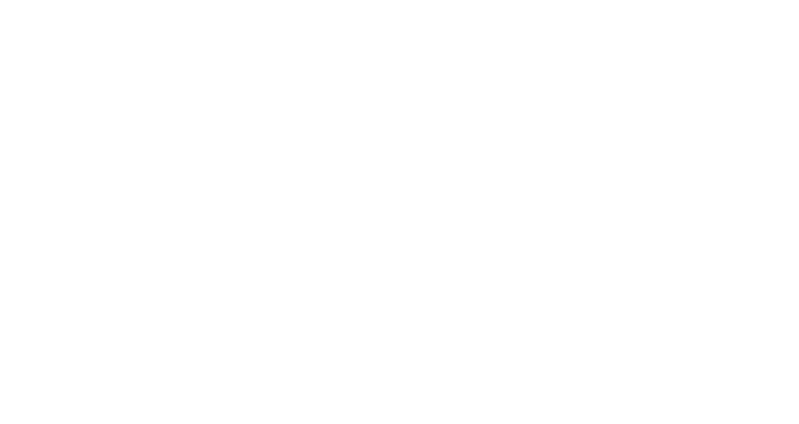
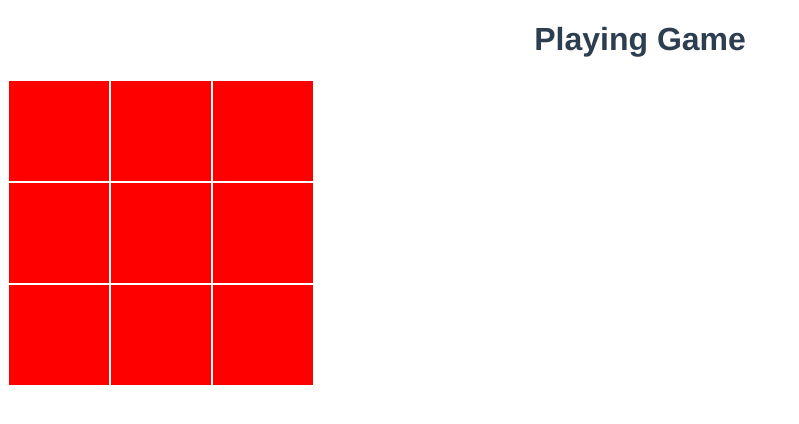
Before and after one commit to lundregan/electron-game, a Vue app: page /#/ in a window 1280 px wide. Shown: the top 424 px of the page, without its empty margins (0-799 px from the left). Built offline with nearby package versions, Linux system fonts and the light colour scheme.

Commit message:
Basic grid, where tiles toggle activation

```diff
--- a/src/views/Game.vue
+++ b/src/views/Game.vue
@@ -1,10 +1,48 @@
 <template>
   <div class="game">
+    <h1>Playing Game</h1>
 
+    <div class="tiles" style='display: flex; flex-direction: column;'>
+      <div class="rows" v-for='x in tiles.width' :key='x.id' style='display: flex;'>
+        <div
+          class="tile"
+          v-for='y in tiles.height'
+          :key='y.id' @click='test(x, y)'
+          :class='{"tile-active" : tileGrid[x-1][y-1].active, "tile-inactive" : !tileGrid[x-1][y-1].active}'
+        ></div>
+      </div>
+    </div>
   </div>
 </template>
 
+<style lang="scss" scoped>
+.tile {
+  padding: 50px;
+
+  margin: 1px;
+}
+
+.tile-active {
+  background: green;
+}
+
+.tile-inactive {
+  background: red;
+}
+</style>
+
 <script>
+class Tile {
+  constructor(type, active){
+    this.type = type;
+    this.active = active;
+  }
+  click() {
+    this.active = !this.active;
+    console.log(this.type)
+  }
+}
+
 export default {
   name: 'Home',
   components: {
@@ -12,6 +50,21 @@
   },
   data () {
     return {
+      tileGrid: [
+        [new Tile('default', false), new Tile('default', false), new Tile('default', false)],
+        [new Tile('default', false), new Tile('default', false), new Tile('default', false)],
+        [new Tile('special', false), new Tile('default', false), new Tile('default', false)]
+      ],
+      tiles: {
+        height: 3,
+        width: 3
+      }
+    }
+  },
+  methods: {
+    test: function (n, t) {
+      //console.log(`Tile Cord = ${n}, ${t}`)
+      this.tileGrid[n - 1][t - 1].click();
     }
   }
 }
```
